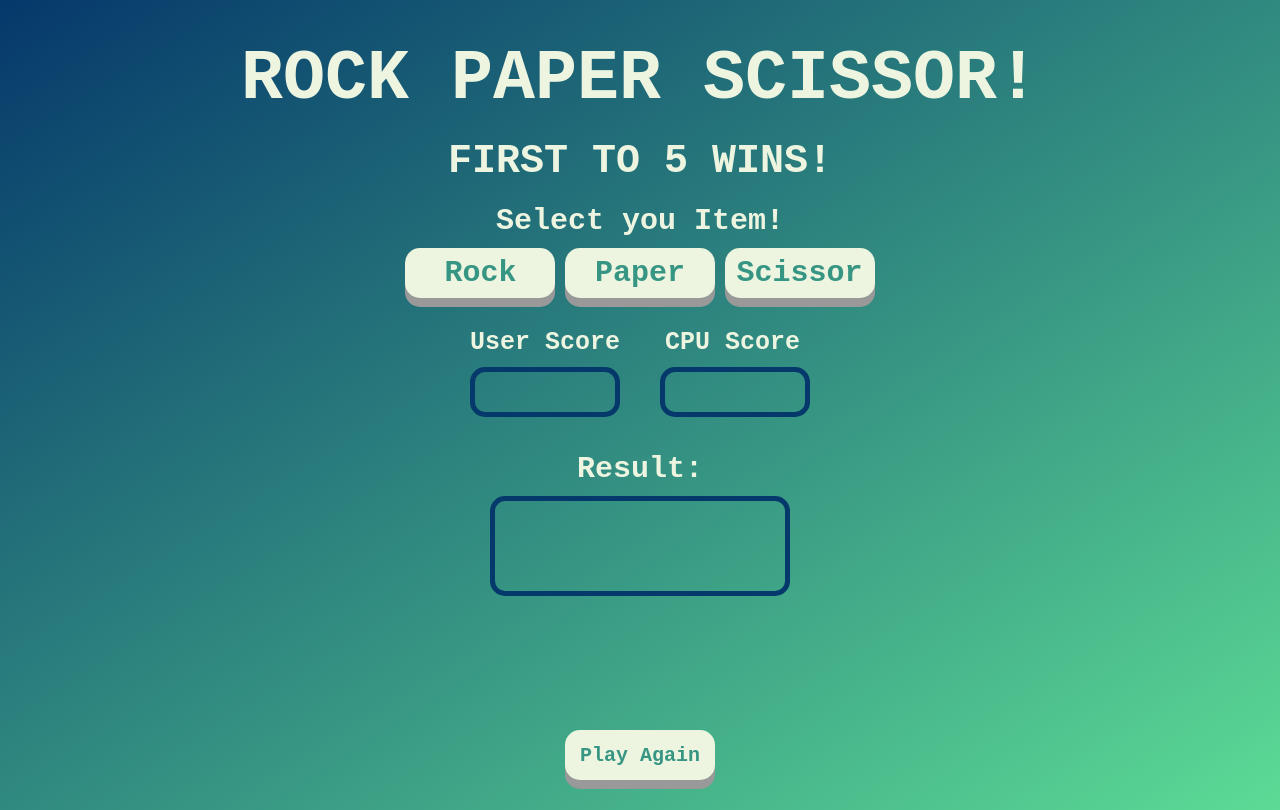
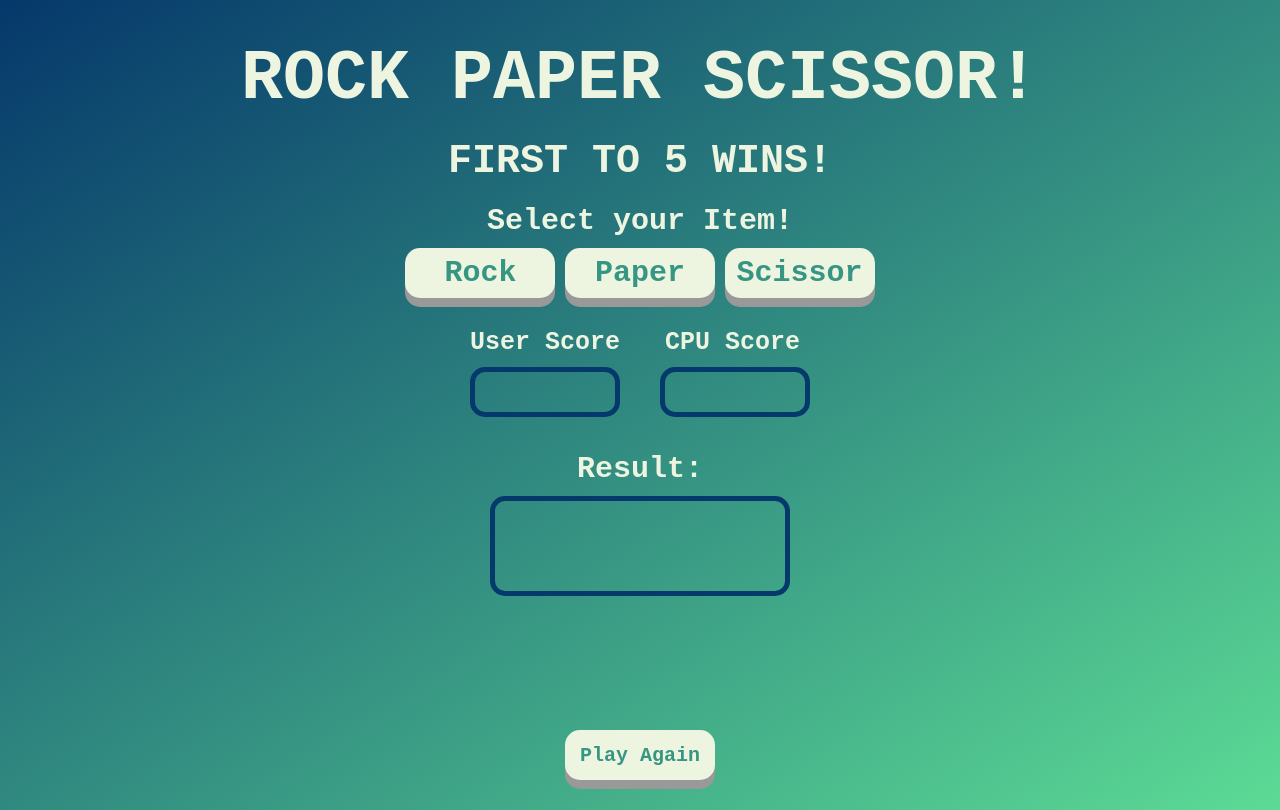
Before and after one commit to Thaarik/Rock_Paper_Scissors, a plain HTML site: page index.html in a window 1280 px wide. Drawn offline with Linux system fonts and the light colour scheme.

Commit message:
Third commit

```diff
--- a/index.html
+++ b/index.html
@@ -10,14 +10,20 @@
 </head>
 
 <body>
+
+    <!-- Title -->
     <h1>ROCK PAPER SCISSOR!</h1>
     <h2>FIRST TO 5 WINS!</h2>
-    <h3>Select you Item!</h3>
+    <h3>Select your Item!</h3>
+
+    <!-- Items to play -->
     <div class="btn">
         <button class="rock" id="button" value="rock">Rock</button>
         <button class="paper" id="button" value="paper">Paper</button>
         <button class="scissor" id="button" value="scissor">Scissor</button>
     </div>
+
+    <!-- Scores -->
     <div class="text">
         <div id="usertext">User Score</div>
         <div id="cputext">CPU Score</div>
@@ -26,10 +32,15 @@
         <div id="user"></div>
         <div id="cpu"></div>
     </div>
+
+    <!-- Result -->
     <div class="result">Result:</div>
     <div class="resultbox"></div>
 
+    <!-- Final Result -->
     <div id="final"></div>
+
+    <!-- Play Again Button -->
     <button type="submit" id="playagain" onClick="playagain()">Play Again</button>
 
 </body>
```
